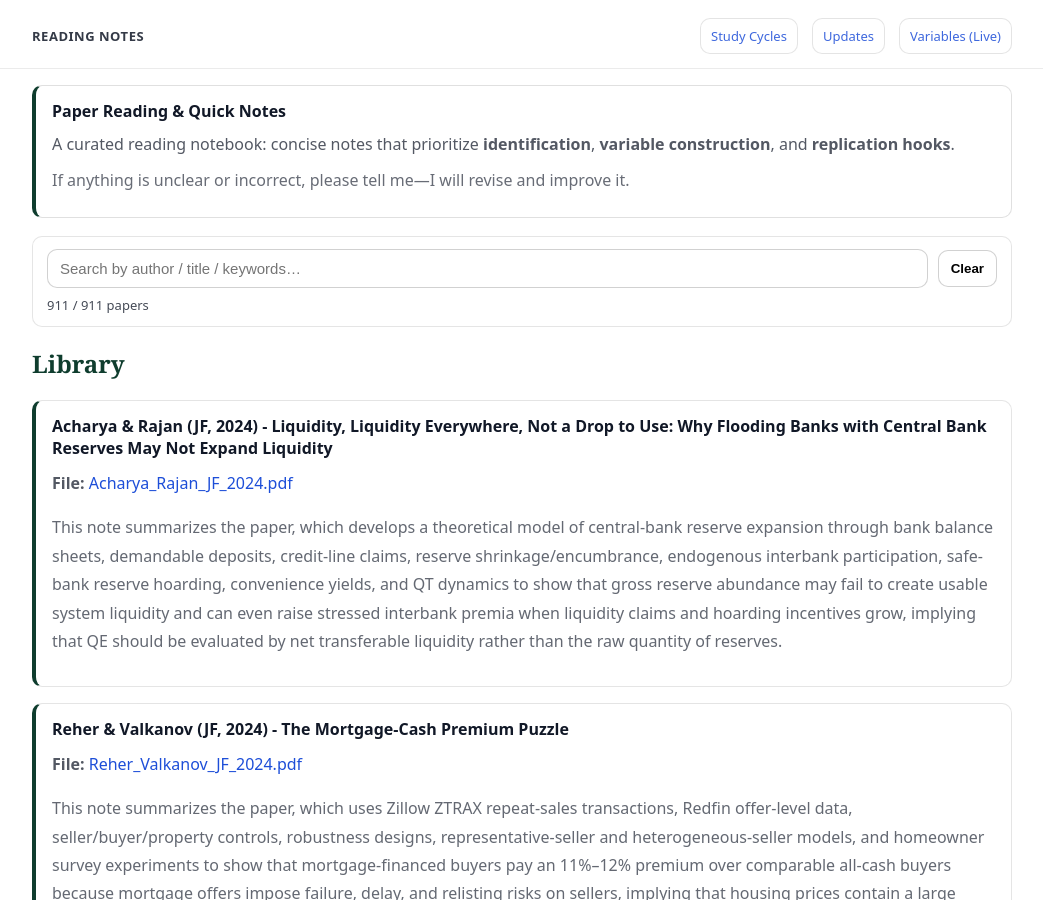
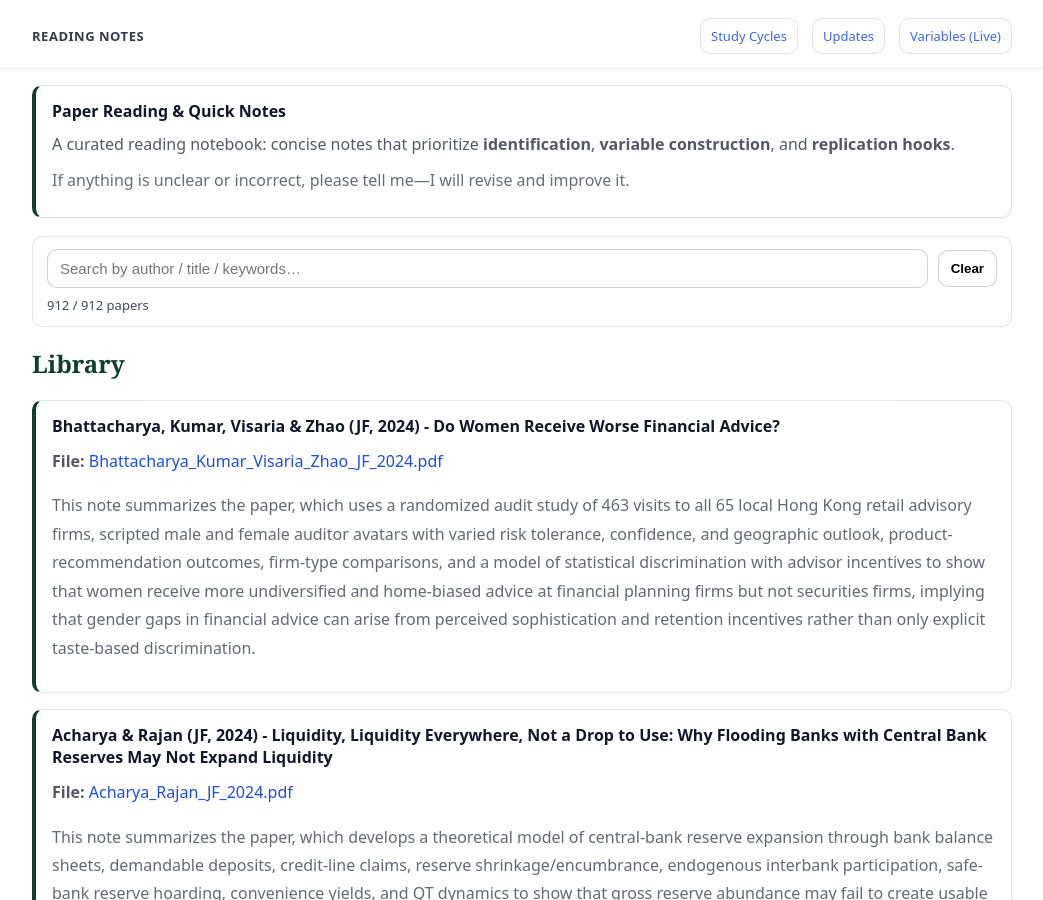
Before and after one commit to yaxinzn/study-archive, a Jekyll site: the page built from reading/index.md, in a window 1280 px wide and 900 px high. Shown: the whole window, without its empty margins (118-1161 px from the left). Built offline with Jekyll 4.4.1, drawn with Linux system fonts in a browser that asks for light colours.

Commit message:
Reading: add/update Bhattacharya_Kumar_Visaria_Zhao_JF_2024.pdf

```diff
--- a/_data/reading.yml
+++ b/_data/reading.yml
@@ -1,3 +1,7 @@
+- title: "Bhattacharya, Kumar, Visaria & Zhao (JF, 2024) - Do Women Receive Worse Financial Advice?"
+  file: "Bhattacharya_Kumar_Visaria_Zhao_JF_2024.pdf"
+  desc: "This note summarizes the paper, which uses a randomized audit study of 463 visits to all 65 local Hong Kong retail advisory firms, scripted male and female auditor avatars with varied risk tolerance, confidence, and geographic outlook, product-recommendation outcomes, firm-type comparisons, and a model of statistical discrimination with advisor incentives to show that women receive more undiversified and home-biased advice at financial planning firms but not securities firms, implying that gender gaps in financial advice can arise from perceived sophistication and retention incentives rather than only explicit taste-based discrimination."
+
 - title: "Acharya & Rajan (JF, 2024) - Liquidity, Liquidity Everywhere, Not a Drop to Use: Why Flooding Banks with Central Bank Reserves May Not Expand Liquidity"
   file: "Acharya_Rajan_JF_2024.pdf"
   desc: "This note summarizes the paper, which develops a theoretical model of central-bank reserve expansion through bank balance sheets, demandable deposits, credit-line claims, reserve shrinkage/encumbrance, endogenous interbank participation, safe-bank reserve hoarding, convenience yields, and QT dynamics to show that gross reserve abundance may fail to create usable system liquidity and can even raise stressed interbank premia when liquidity claims and hoarding incentives grow, implying that QE should be evaluated by net transferable liquidity rather than the raw quantity of reserves."
```
Also changed, not shown: 1 other file.
